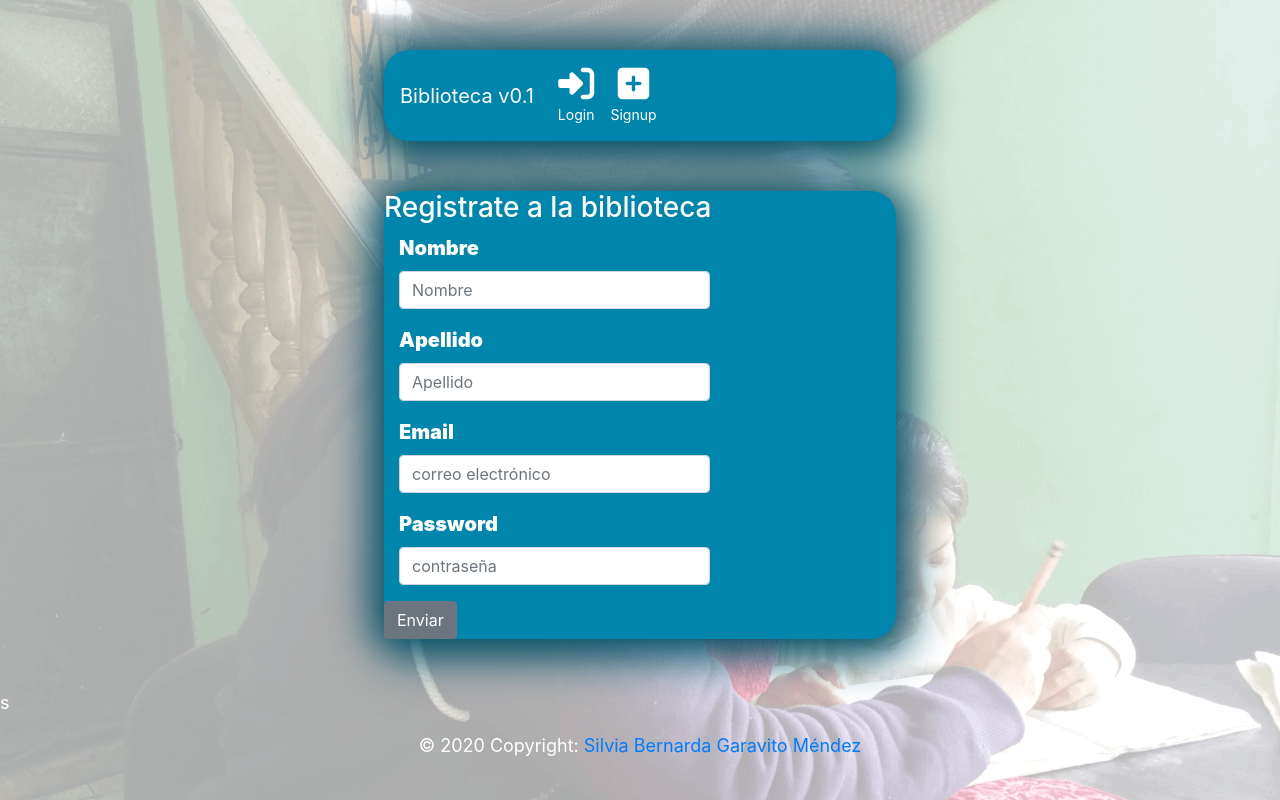
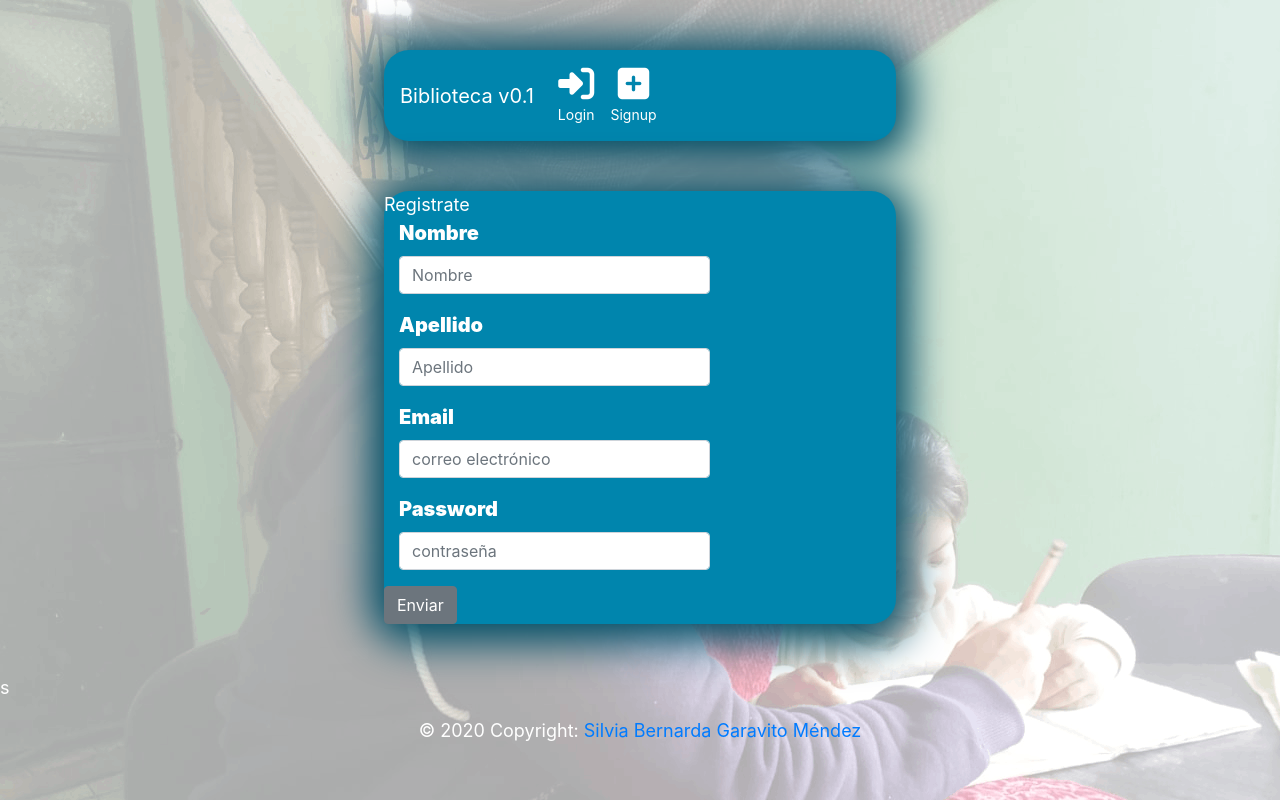
Before and after one commit to siIvin/Cinta_Negra_Frontend, a React (Create React App) app: page /signup in a window 1280 px wide. Built offline with nearby package versions, Linux system fonts and the light colour scheme.

Commit message:
titulos a login y signup

```diff
--- a/src/views/login.js
+++ b/src/views/login.js
@@ -29,6 +29,7 @@ const Login = (props) => {
     return (
         <React.Fragment>
             <div className="main-login-signup">
+            <div className="title">Iniciar Sesión</div>
             <div className="inner-banner">
                 <Form onSubmit={handleSubmit}>
                     <Col md={8}>
--- a/src/views/signup.js
+++ b/src/views/signup.js
@@ -49,7 +49,7 @@ const Signup = () => {
     return (
         <React.Fragment>
             <div className="main-login-signup">
-            <h3>Registrate a la biblioteca</h3>
+            <div className="title">Registrate</div>
             <Form onSubmit={handleSubmit}>
                     <Col md ={8}>
                         <FormGroup>
```
